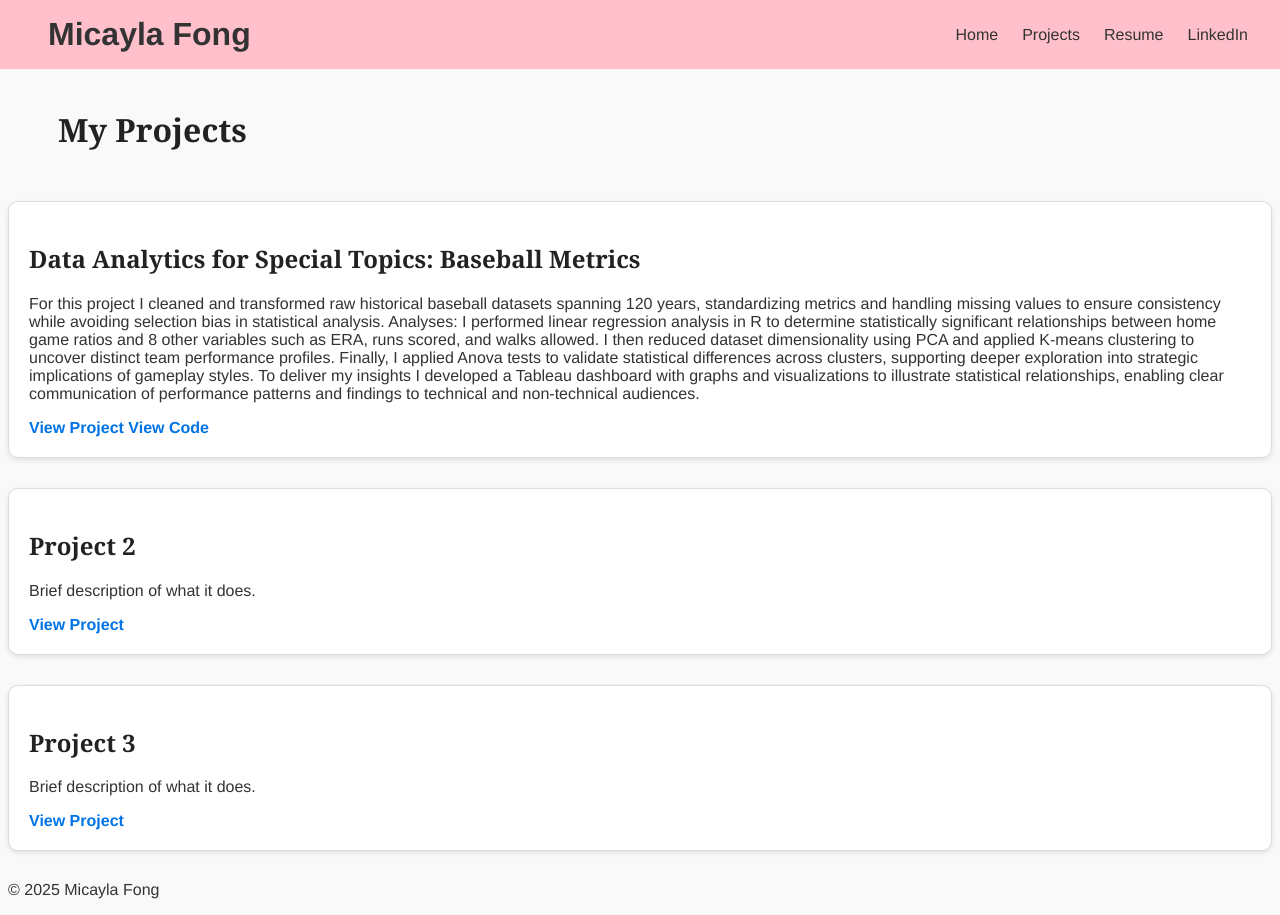
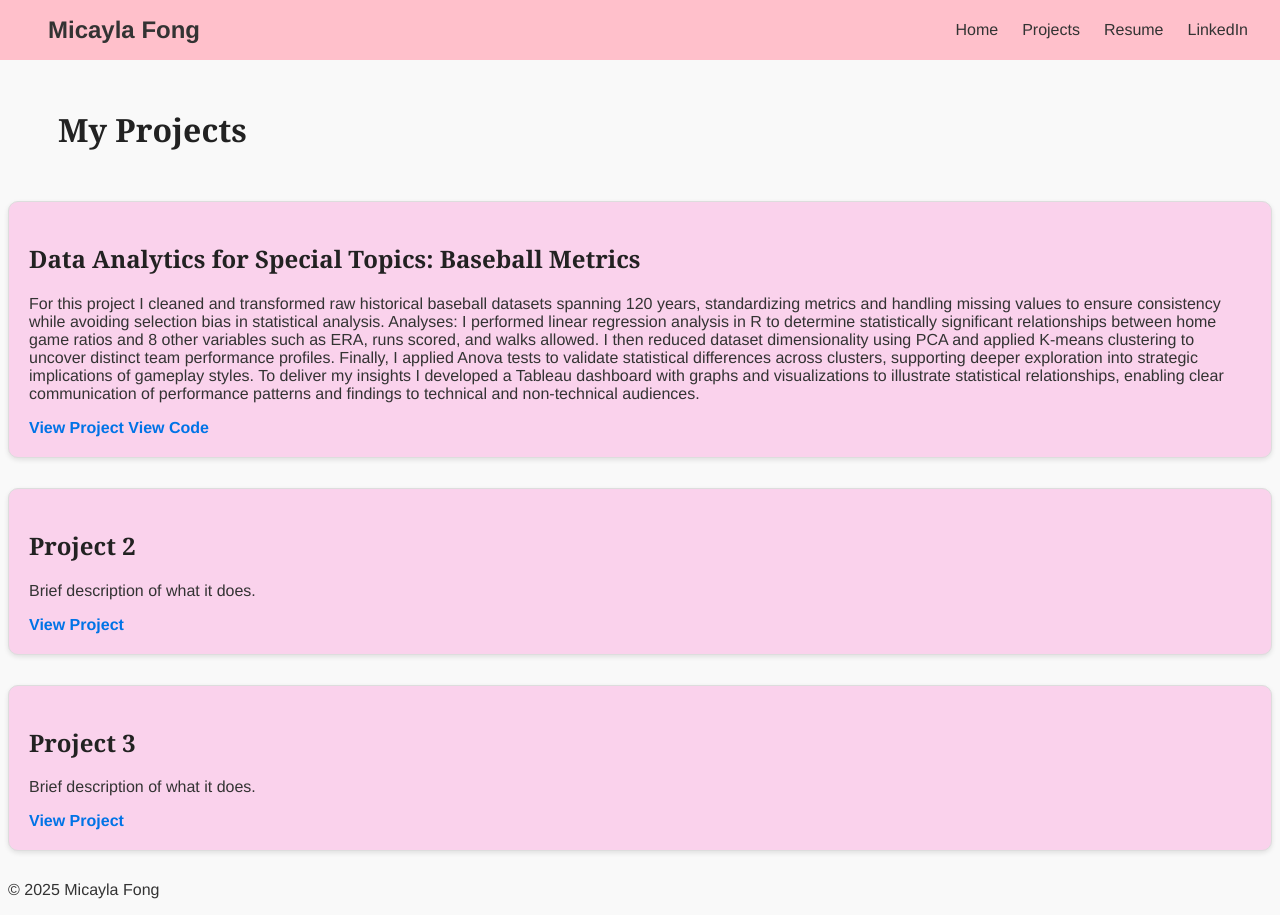
Before and after one commit to mdfong35/mdfong35.github.io, a Jekyll site: the page built from projects.md, in a window 1280 px wide. Built offline with Jekyll 4.4.1, drawn with Linux system fonts in a browser that asks for light colours.

Commit message:
Update style.css

```diff
--- a/assets/style.css
+++ b/assets/style.css
@@ -24,7 +24,7 @@ body {
 }
 
 .site-title {
-  font-size: 2rem;
+  font-size: 1.5rem;
   font-weight: bold;
   color: #333333;
 }
@@ -75,7 +75,7 @@ h1, h2, h3 {
     border-radius: 10px;
     padding: 20px;
     margin: 30px 0;
-    background-color: #fff;
+    background-color: #fad2ec;
     box-shadow: 0 2px 5px rgba(0,0,0,0.1);
 }
 
```
